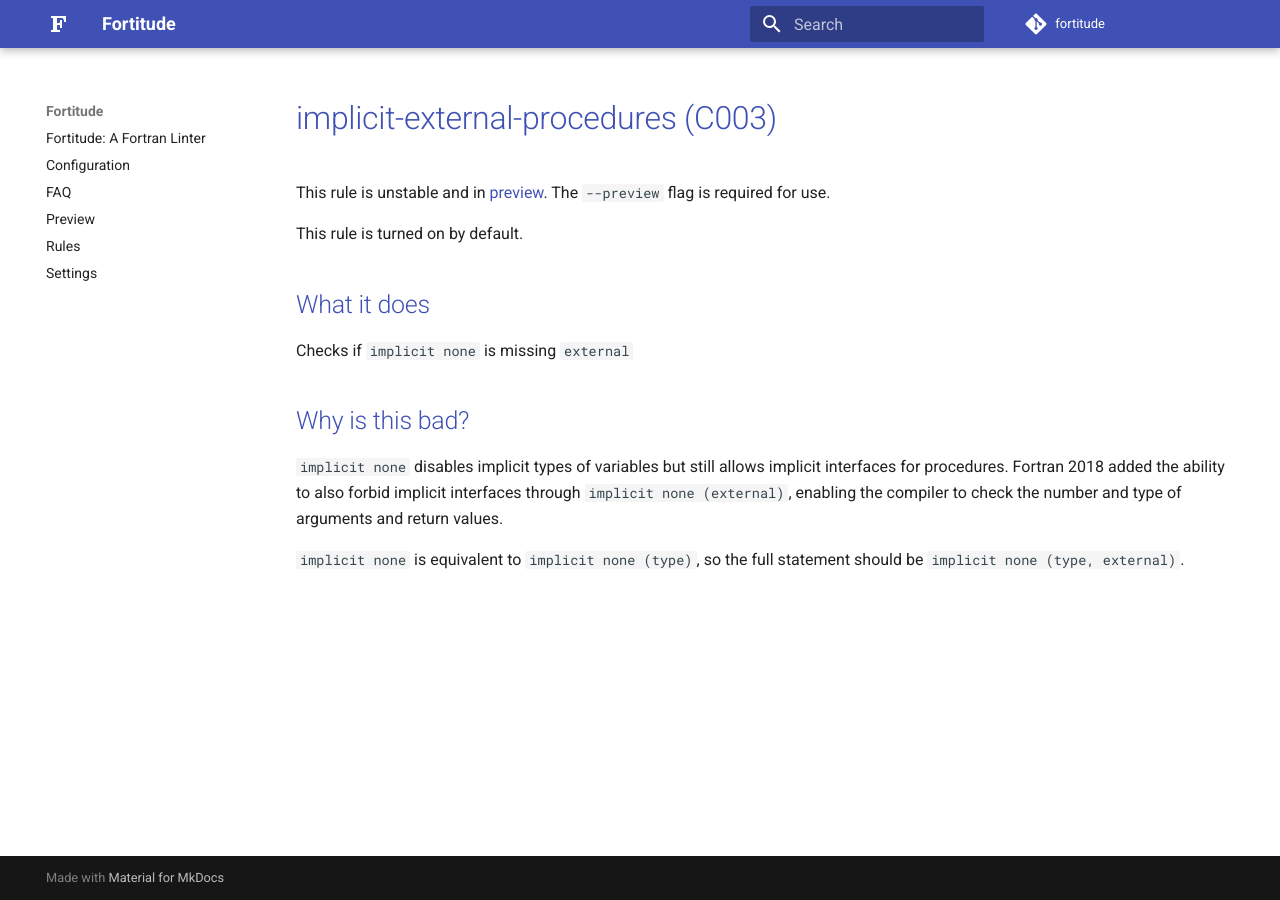
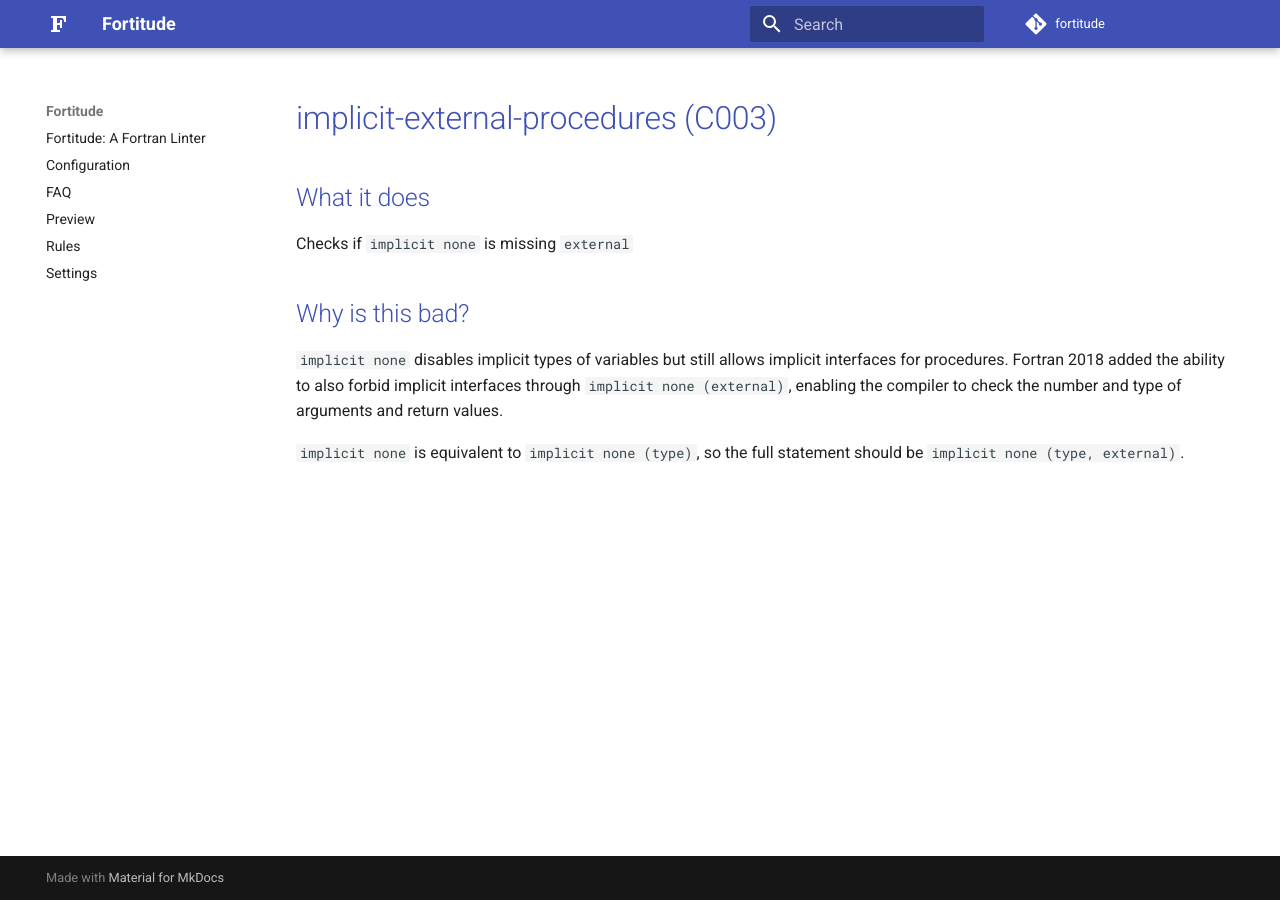
Before and after one commit to PlasmaFAIR/fortitude, an MkDocs documentation site: the page built from docs/rules/implicit-external-procedures.md, in a window 1280 px wide. Built offline with MkDocs 1.6.1 and Material for MkDocs 9.7.7, drawn with Linux system fonts in a browser that asks for light colours; comment, search, counter and statistics services are not loaded.

Commit message:
Move rules out of preview
missing-accessibility-statement
default-public-accessibility
implicit-external-procedures

implicit-external-procedures has also been
made an optional rule

```diff
--- a/docs/rules/implicit-external-procedures.md
+++ b/docs/rules/implicit-external-procedures.md
@@ -1,8 +1,4 @@
 # implicit-external-procedures (C003)
-This rule is unstable and in [preview](../preview.md). The `--preview` flag is required for use.
-
-This rule is turned on by default.
-
 ## What it does
 Checks if `implicit none` is missing `external`
 
```
Also changed, not shown: docs/rules.md (+3 -3 lines), docs/rules/default-public-accessibility.md (+0 -2 lines), docs/rules/missing-accessibility-statement.md (+0 -2 lines), 1 other file.
